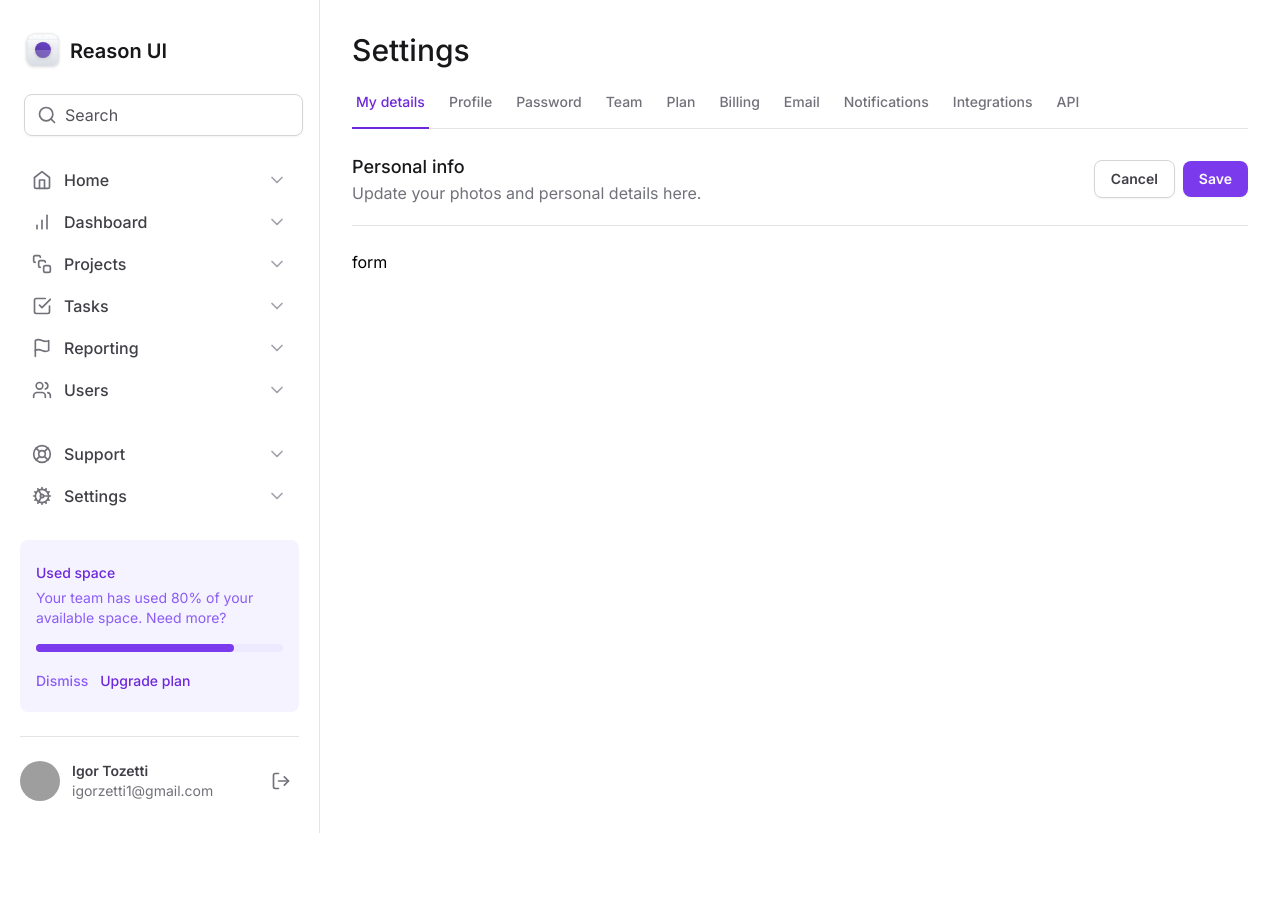
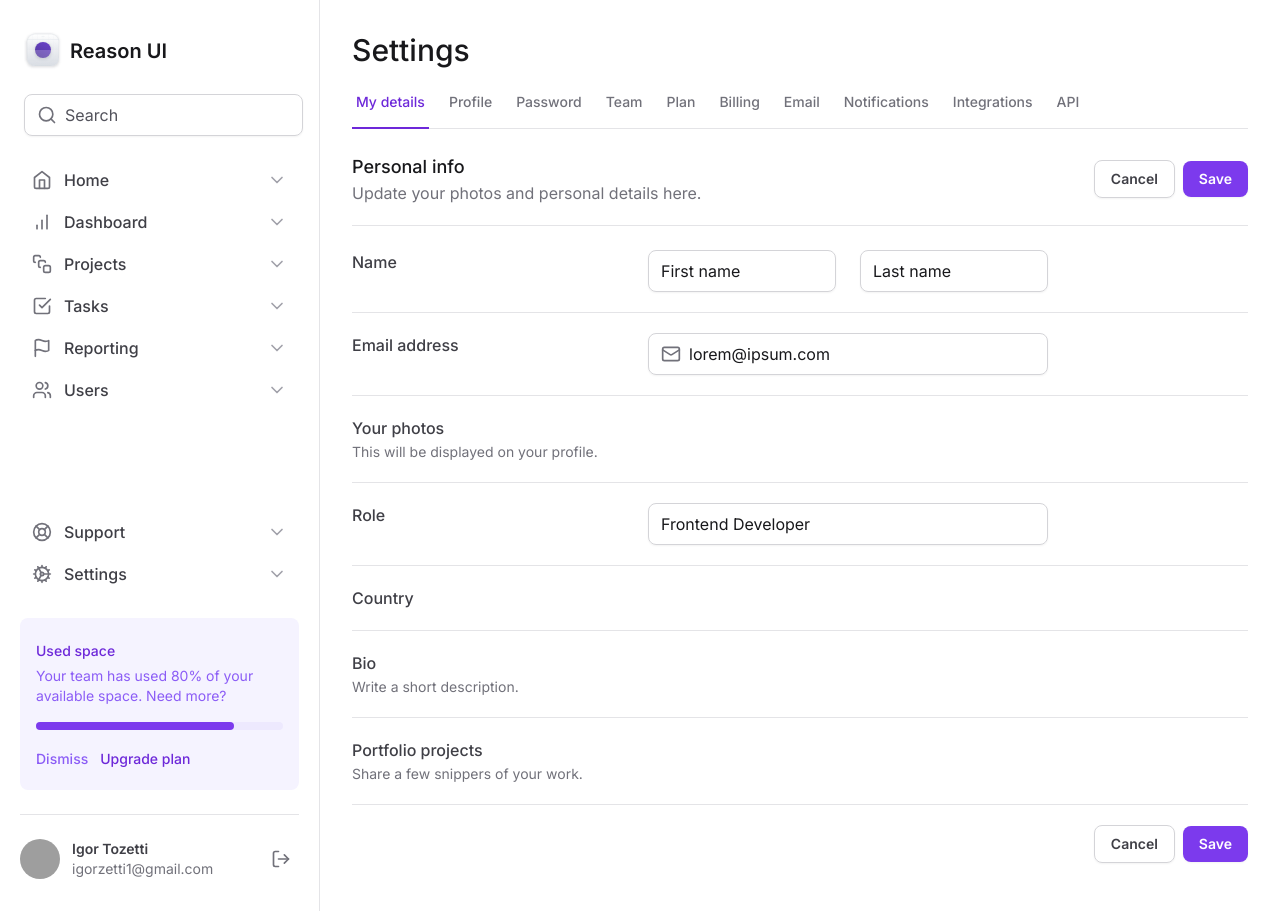
Before and after one commit to igorct1/reason-ui-tailwind, a Next.js app: page / in a window 1280 px wide. Before the commit the page ends 833 px from the top, so only its background shows below. Built offline with nearby package versions, Linux system fonts and the light colour scheme; grey boxes are pictures that could not be loaded.

Commit message:
feat: form inputs

```diff
--- a/src/app/page.tsx
+++ b/src/app/page.tsx
@@ -1,4 +1,6 @@
 import { SettingsTabs } from '@/components/SettingsTabs'
+import * as Input from '../components/Input'
+import { Mail } from 'lucide-react'
 
 export default function Home() {
   return (
@@ -6,7 +8,7 @@
       <h1 className="text-3xl font-medium text-zinc-900">Settings</h1>
       <SettingsTabs />
 
-      <div className="mt-6 flex flex-col ">
+      <div className="mt-6 flex flex-col">
         <div className="flex items-center justify-between border-b  border-zinc-200 pb-5 ">
           <div className="space-y-1">
             <h2 className="text-lg font-medium text-zinc-900">Personal info</h2>
@@ -33,8 +35,125 @@
           </div>
         </div>
 
-        <form id="settings" className="mt-6 flex w-full flex-col">
-          form
+        <form
+          id="settings"
+          className="mt-6 flex w-full flex-col gap-5 divide-y divide-zinc-200"
+        >
+          <div className="grid grid-cols-form gap-3">
+            <label
+              htmlFor="firstName"
+              className="text-small font-medium text-zinc-700"
+            >
+              Name
+            </label>
+            <div className="grid grid-cols-2 gap-6">
+              <Input.InputRoot>
+                <Input.InputControl id="firstName" defaultValue="First name" />
+              </Input.InputRoot>
+
+              <Input.InputRoot>
+                <Input.InputControl defaultValue="Last name" />
+              </Input.InputRoot>
+            </div>
+            <div />
+          </div>
+
+          <div className="grid grid-cols-form gap-3 pt-5">
+            <label
+              htmlFor="email"
+              className="text-small font-medium text-zinc-700"
+            >
+              Email address
+            </label>
+            <Input.InputRoot>
+              <Input.InputPrefix>
+                <Mail className="h-5 w-5 text-zinc-500" />
+              </Input.InputPrefix>
+              <Input.InputControl
+                id="email"
+                defaultValue="lorem@ipsum.com"
+                type="email"
+              />
+            </Input.InputRoot>
+          </div>
+
+          <div className="grid grid-cols-form gap-3 pt-5">
+            <label
+              htmlFor="firstName"
+              className="text-small font-medium text-zinc-700 "
+            >
+              Your photos
+              <span className="mt-0.5 block text-sm font-normal text-zinc-500">
+                This will be displayed on your profile.
+              </span>
+            </label>
+            <div></div>
+          </div>
+
+          <div className="grid grid-cols-form gap-3 pt-5">
+            <label
+              htmlFor="role"
+              className="text-small font-medium text-zinc-700"
+            >
+              Role
+            </label>
+            <Input.InputRoot>
+              <Input.InputControl id="role" defaultValue="Frontend Developer" />
+            </Input.InputRoot>
+          </div>
+
+          <div className="grid grid-cols-form gap-3 pt-5">
+            <label
+              htmlFor="Country"
+              className="text-small font-medium text-zinc-700 "
+            >
+              Country
+            </label>
+            <div></div>
+          </div>
+
+          <div className="grid grid-cols-form gap-3 pt-5">
+            <label
+              htmlFor="bio"
+              className="text-small font-medium text-zinc-700 "
+            >
+              Bio
+              <span className="mt-0.5 block text-sm font-normal text-zinc-500">
+                Write a short description.
+              </span>
+            </label>
+            <div></div>
+          </div>
+
+          <div className="grid grid-cols-form gap-3 pt-5">
+            <label
+              htmlFor="projects"
+              className="text-small font-medium text-zinc-700 "
+            >
+              Portfolio projects
+              <span className="mt-0.5 block text-sm font-normal text-zinc-500">
+                Share a few snippers of your work.
+              </span>
+            </label>
+            <div></div>
+          </div>
+
+          <div className="flex items-center justify-end gap-2 pt-5">
+            <button
+              type="submit"
+              className="rounded-lg border border-zinc-300 px-4 py-2 text-sm
+                font-semibold text-zinc-700 shadow-sm hover:bg-zinc-50
+              "
+            >
+              Cancel
+            </button>
+            <button
+              className="rounded-lg bg-violet-600 px-4 py-2 text-sm font-semibold text-white shadow-sm hover:bg-violet-700"
+              type="submit"
+            >
+              Save
+            </button>
+          </div>
         </form>
       </div>
     </>
--- a/tailwind.config.js
+++ b/tailwind.config.js
@@ -5,6 +5,7 @@
     extend: {
       gridTemplateColumns: {
         app: 'minmax(18rem, 20rem) 1fr',
+        form: 'minmax(7.5rem, 17.5rem) minmax(25rem, 1fr) minmax(0, 15rem)',
       },
     },
   },
```
